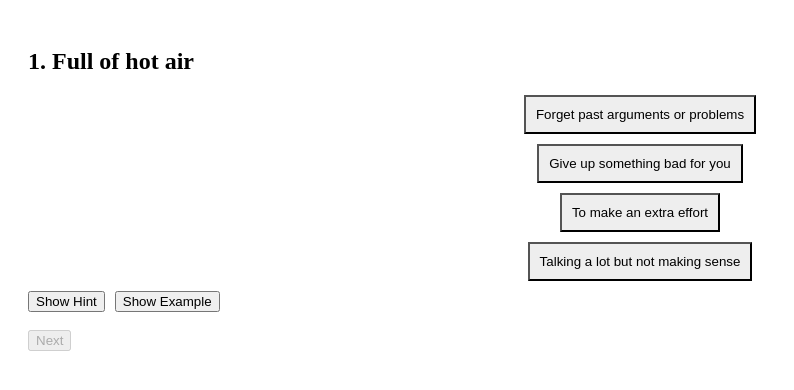
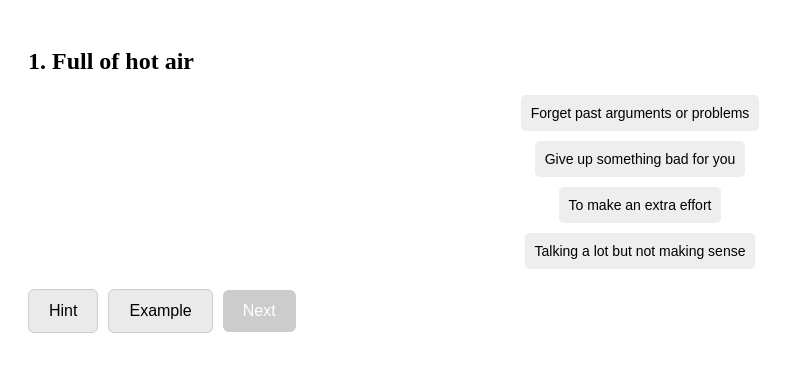
Before and after one commit to mattdamon0/english-100, a Next.js app: page / in a window 1280 px wide. Shown: the top 390 px of the page, without its empty margins (0-794 px from the left). Built offline with nearby package versions, Linux system fonts and the light colour scheme.

Commit message:
font updata

```diff
--- a/pages/index.js
+++ b/pages/index.js
@@ -66,27 +66,71 @@ export default function Home() {
               padding: '10px',
               backgroundColor: selected === i ? '#0070f3' : '#eee',
               color: selected === i ? '#ffffff' : '#000000',
+              border: 'none',
+              borderRadius: '5px',
+              fontSize: '14px',
+              cursor: 'pointer'
             }}
           >
             {opt}
           </button>
         ))}
-      <div style={{ marginTop: '10px' }}>
-        <button onClick={() => setShowHint(true)} style={{ marginRight: '10px' }}>Show Hint</button>
-        <button onClick={() => setShowExample(true)}>Show Example</button>
+
+      <div style={{ marginTop: '20px' }}>
+        <button
+          onClick={() => setShowHint(true)}
+          style={{
+            marginRight: '10px',
+            padding: '12px 20px',
+            fontSize: '16px',
+            backgroundColor: '#eaeaea',
+            border: '1px solid #ccc',
+            borderRadius: '6px'
+          }}
+        >
+          Hint
+        </button>
+        <button
+          onClick={() => setShowExample(true)}
+          style={{
+            marginRight: '10px',
+            padding: '12px 20px',
+            fontSize: '16px',
+            backgroundColor: '#eaeaea',
+            border: '1px solid #ccc',
+            borderRadius: '6px'
+          }}
+        >
+          Example
+        </button>
+        <button
+          onClick={handleNext}
+          disabled={selected === null}
+          style={{
+            padding: '12px 20px',
+            fontSize: '16px',
+            backgroundColor: selected !== null ? '#0070f3' : '#ccc',
+            color: '#fff',
+            border: 'none',
+            borderRadius: '6px',
+            cursor: selected !== null ? 'pointer' : 'default'
+          }}
+        >
+          Next
+        </button>
       </div>
+
       {showHint && (
-        <p style={{ marginTop: '10px' }}>
-          {current.meaning} ({current.meaning_ko})
+        <p style={{ marginTop: '15px', fontStyle: 'italic' }}>
+          Hint: {current.meaning} ({current.meaning_ko})
         </p>
       )}
+
       {showExample && current.example_sentence && (
-        <p style={{ marginTop: '10px', fontStyle: 'italic' }}>
+        <p style={{ marginTop: '10px' }}>
           Example: {current.example_sentence}
         </p>
       )}
-      <br />
-      <button onClick={handleNext} disabled={selected === null}>Next</button>
     </div>
   );
 }
```
